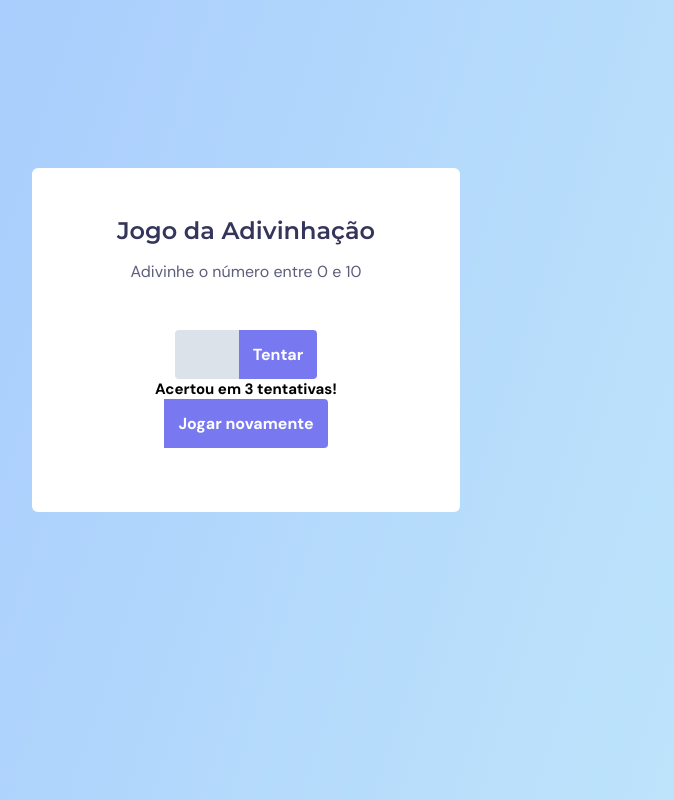
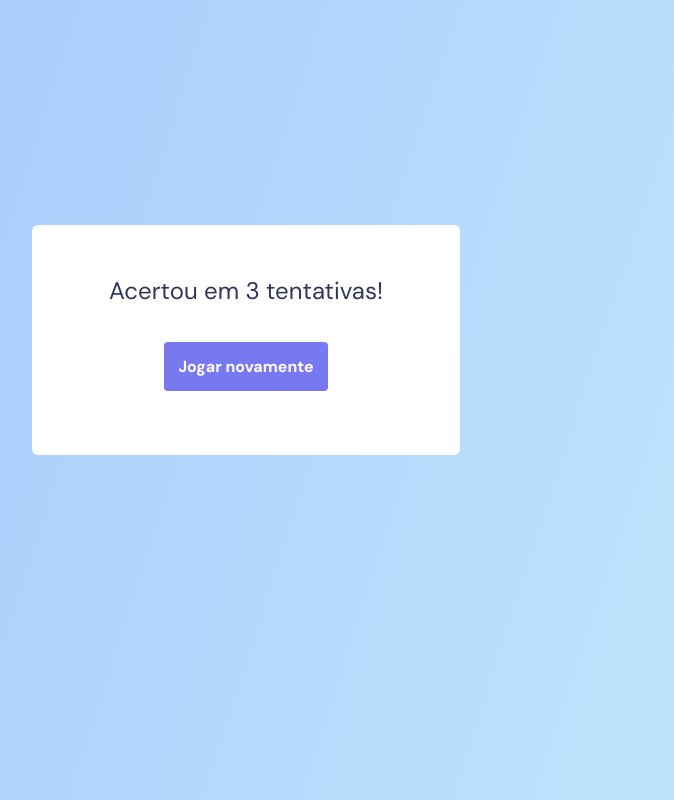
Before and after one commit to DiegoAlexandres/Rocketseat-Stage-05-Jogo-Adivinhacao, a plain HTML site: page index.html in a window 1280 px wide. Shown: the whole page, without its empty margins (394-1068 px from the left). Drawn offline with Linux system fonts and the light colour scheme.

Commit message:
Desenvolvimento da segunda tela concluido

```diff
--- a/css/style.css
+++ b/css/style.css
@@ -92,4 +92,23 @@ button:hover{
     background-color: var(--hover-button);
 }
 
+
+.hide {
+    display: none;
+}
+
 /* SCREEN-02 */
+
+h2 {
+    font-size: 2.4rem;
+    color: var(--title);
+    font-weight: 400;
+    line-height: 150%;
+
+    margin-bottom: 3.3rem;
+
+}
+
+.screen-2 button{
+    border-radius: .4rem;
+}
--- a/index.html
+++ b/index.html
@@ -11,7 +11,7 @@
 </head>
 <body>
     <main>
-        <div class="screen-1">
+        <div class="screen-1 hide">
 
             <h1>Jogo da Adivinhação</h1>
             <p>Adivinhe o número entre 0 e 10</p>
@@ -23,7 +23,7 @@
 
         </div>
 
-        <div class="screen-2">
+        <div class="screen-2 ">
             <h2>Acertou em 3 tentativas!</h2>
             <button>Jogar novamente</button>
         </div>
```
